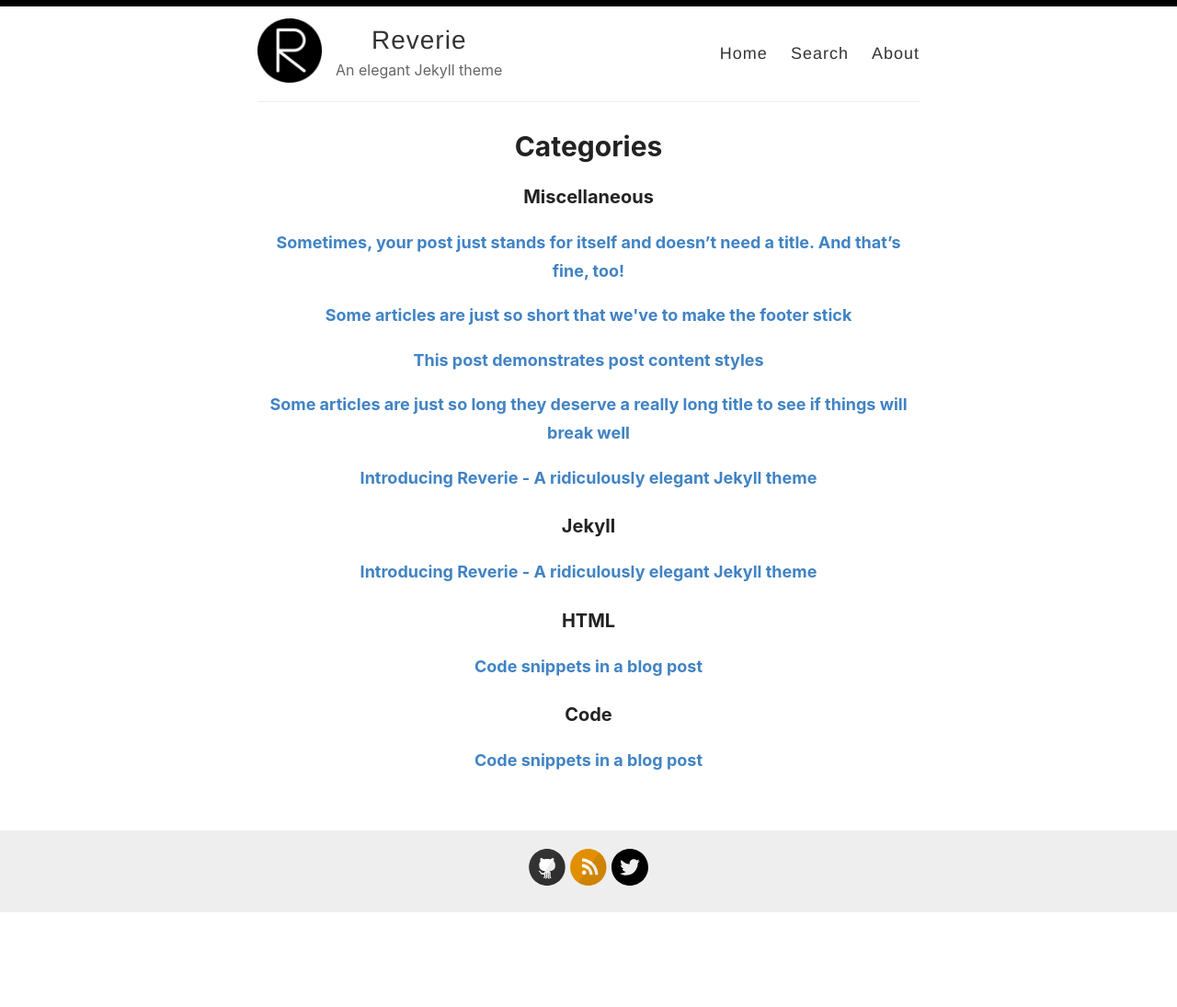
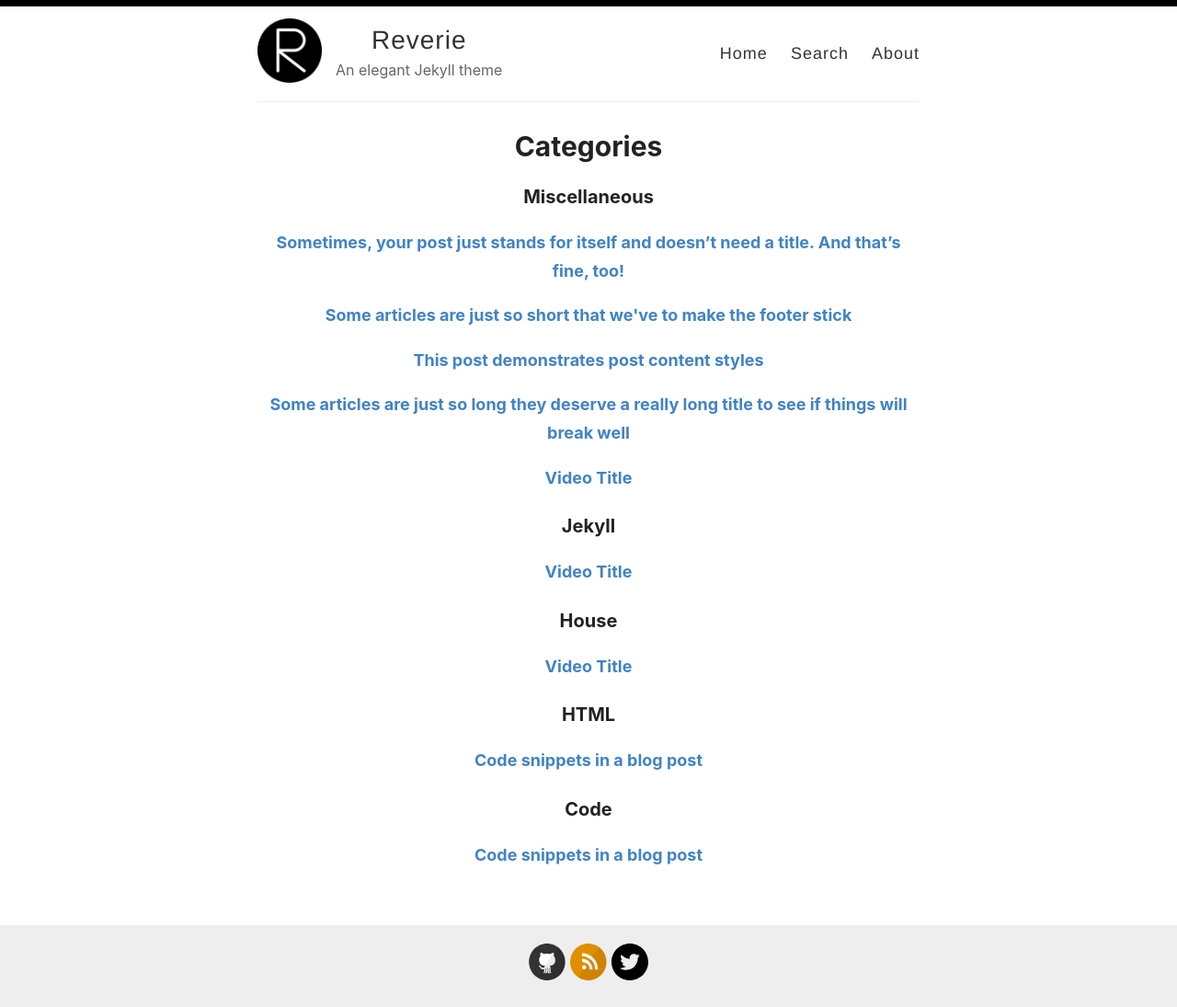
Before and after one commit to therealchisco/mdp, a Jekyll site: the page built from _pages/categories.md, in a window 1280 px wide. Shown: the whole page at 92% size. Built offline with Jekyll 4.4.1, drawn with Linux system fonts in a browser that asks for light colours; before the commit the page ends 993 px from its top, so only the background shows below that; part of the change alters nothing that is shown.

Commit message:
"viderrako"

````diff
--- a/_posts/2019-02-13-introducing-reverie-jekyll-theme.md
+++ b/_posts/2019-02-13-introducing-reverie-jekyll-theme.md
@@ -1,85 +1,7 @@
 ---
 layout: post
-title: Introducing Reverie - A ridiculously elegant Jekyll theme
-categories: [Miscellaneous, Jekyll]
+title: Video Title
+categories: [Miscellaneous, Jekyll, House]
 ---
 
-[Reverie](https://github.com/amitmerchant1990/reverie) is a [Jekyll](https://jekyllrb.com/)-powered theme which is simple and opinionated. It's actually a fork of [jekyll-now](https://github.com/barryclark/jekyll-now) with some additional features and personal touches which I've implemented to suit my needs for my blog.
-
-This is a plug-and-play Jekyll theme which you can use on GitHub Pages without even setting up a local environment.
-
-![](/images/reverie-demo.png)
-
-## Features overview
-
-- Command-line free fork-first workflow, using GitHub.com to create, customize and post to your blog
-- Fully responsive and mobile optimized base theme
-- Sass/Coffeescript support using Jekyll 2.0
-- Free hosting on your GitHub Pages user site
-- All the SEO goodies comes in-built
-- Markdown blogging
-- Syntax highlighting using Pygments
-    - [Dracula syntax theme](https://draculatheme.com/) included
-- Disqus commenting
-- Google Analytics integration
-- Fuzzy search across blog posts
-- Pagination of posts works out-of-the-box.
-- Categorize posts out-of-the box
-- RSS Feed
-- In-built sitemap
-
-<div style="text-align: center;">
- <script async type="text/javascript" src="//cdn.carbonads.com/carbon.js?serve=CE7D6KJY&placement=wwwamitmerchantcom" id="_carbonads_js"></script>
-</div>
-
-## Using Reverie on GitHub Pages
-
-### Step 1) Fork Reverie to your User Repository
-
-Fork [this repository](https://github.com/amitmerchant1990/reverie), then rename the repository to `yourgithubusername.github.io`.
-
-Alternatively, you can use [Use this template](https://github.com/amitmerchant1990/reverie/generate) button if you want to create a repository with a clean commit history which will use Reverie as a template.
-
-Your Jekyll blog will often be viewable immediately at <https://yourgithubusername.github.io> (if it's not, you can often force it to build by completing step 2)
-
-### Step 2) Customize and view your site
-
-Enter your site name, description, avatar and many other options by editing the `_config.yml` file. You can easily turn on Google Analytics tracking, Disqus commenting and social icons here.
-
-Making a change to `_config.yml` (or any file in your repository) will force GitHub Pages to rebuild your site with jekyll. Your rebuilt site will be viewable a few seconds later at <https://yourgithubusername.github.io> - if not, give it ten minutes as GitHub suggests and it'll appear soon.
-
-### Step 3) Publish your first blog post
-
-Create a new file called `/_posts/2019-2-13-Hello-World.md` to publish your first blog post. That's all you need to do to publish your first blog post! This [Markdown Cheatsheet](https://github.com/adam-p/markdown-here/wiki/Markdown-Cheatsheet) might come in handy while writing the posts.
-
-> You can add additional posts in the browser on GitHub.com too! Just hit the <kbd>Create new file</kbd> button in `/_posts/` to create new content. Just make sure to include the [front-matter](http://jekyllrb.com/docs/frontmatter/) block at the top of each new blog post and make sure the post's filename is in this format: year-month-day-title.md
-
-## Using Categories in Reverie
-
-You can categorize your content based on `categories` in Reverie. For this, you just need to add `categories` in front matter like below:
-
-For adding single category:
-
-```md
-categories: JavaScript
-```
-
-For adding multiple categories:
-
-```md
-categories: [PHP, Laravel]
-```
-
-The contegorized content can be shown over this URL: <https://yourgithubusername.github.io/categories/>
-
-## RSS
-
-The generated [RSS feed](https://en.wikipedia.org/wiki/RSS) of your blog can be found at <https://yourgithubusername.github.io/feed>. You can see the example RSS feed over [here](https://www.amitmerchant.com/reverie/feed).
-
-## Sitemap
-
-The generated sitemap of your blog can be found at <https://yourgithubusername.github.io/sitemap>. You can see the example sitemap feed over [here](https://www.amitmerchant.com/reverie/sitemap).
-
-## License
-
-MIT
+<style>.embed-container { position: relative; padding-bottom: 56.25%; height: 0; overflow: hidden; max-width: 100%; } .embed-container iframe, .embed-container object, .embed-container embed { position: absolute; top: 0; left: 0; width: 100%; height: 100%; }</style><div class='embed-container'><iframe src='https://www.youtube.com/embed/QILiHiTD3uc' frameborder='0' allowfullscreen></iframe></div>
````
